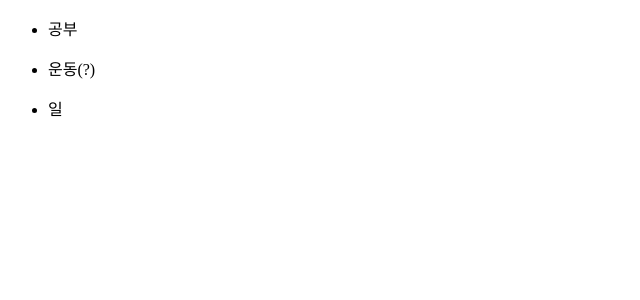
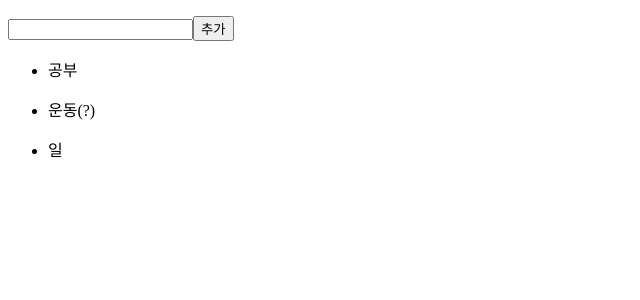
Before and after one commit to pss89513/ReactStudy, a React (Create React App) app: page / in a window 1280 px wide. Shown: the top 300 px of the page, without its empty margins (0-640 px from the left). Built offline with nearby package versions, Linux system fonts and the light colour scheme; the HTML template or start-up script is replaced by a standard one.

Commit message:
todolist 추가.

```diff
--- a/package.json
+++ b/package.json
@@ -4,6 +4,7 @@
   "private": true,
   "dependencies": {
     "react": "^15.6.1",
+    "react-addons-update": "^15.6.0",
     "react-dom": "^15.6.1"
   },
   "devDependencies": {
--- a/src/components/TodoCreate.js
+++ b/src/components/TodoCreate.js
@@ -1,10 +1,27 @@
 import React, { Component } from 'react';
 
 class TodoCreate extends Component {
+    constructor(props) {
+        super(props);
+        this.state = {
+            todo:''
+        }
+        this.handleChange = this.handleChange.bind(this);
+        this.onCreate = this.onCreate.bind(this);
+    }
+    handleChange(e) {
+        this.setState({todo:e.target.value});
+    }
+    onCreate() {
+        this.props.onCreate({todo:this.state.todo});
+    }
     render() {
         return (
             <div>
-
+                <p>
+                    <input type="text" name="newTodo" value={this.state.todo} onChange={this.handleChange}/>
+                    <button type="button" onClick={this.onCreate}>추가</button>
+                </p>
             </div>
         );
     }
--- a/src/components/TodoList.js
+++ b/src/components/TodoList.js
@@ -1,5 +1,7 @@
 import React, { Component } from 'react'
 import Todo from './Todo'
+import TodoCreate from './TodoCreate'
+import update from 'react-addons-update'
 class TodoList extends Component {
     constructor(props){
         super(props);
@@ -10,18 +12,31 @@ class TodoList extends Component {
                 {todo:"일"}
             ]
         }
+        this.handleCreate = this.handleCreate.bind(this);
     }
-
+    handleCreate(newTodo){
+        this.setState({
+            todoList:update(
+                this.state.todoList,
+                {$push:[newTodo]}
+            )
+        })
+    }
     render () {
         const mapToComponents = (data) => {
             return data.map((ele, idx) => {
                 console.log(ele);
-                return(<Todo todo={ele.todo} key={idx}/>)
+                return(<Todo todo={ele.todo} key={idx} idx={idx}/>)
             });
         }
         return (
             <div>
-                {mapToComponents(this.state.todoList)}
+                <div>
+                    <TodoCreate onCreate={this.handleCreate}/>
+                </div>
+                <div>
+                    {mapToComponents(this.state.todoList)}
+                </div>
             </div>
         )
     }
```
